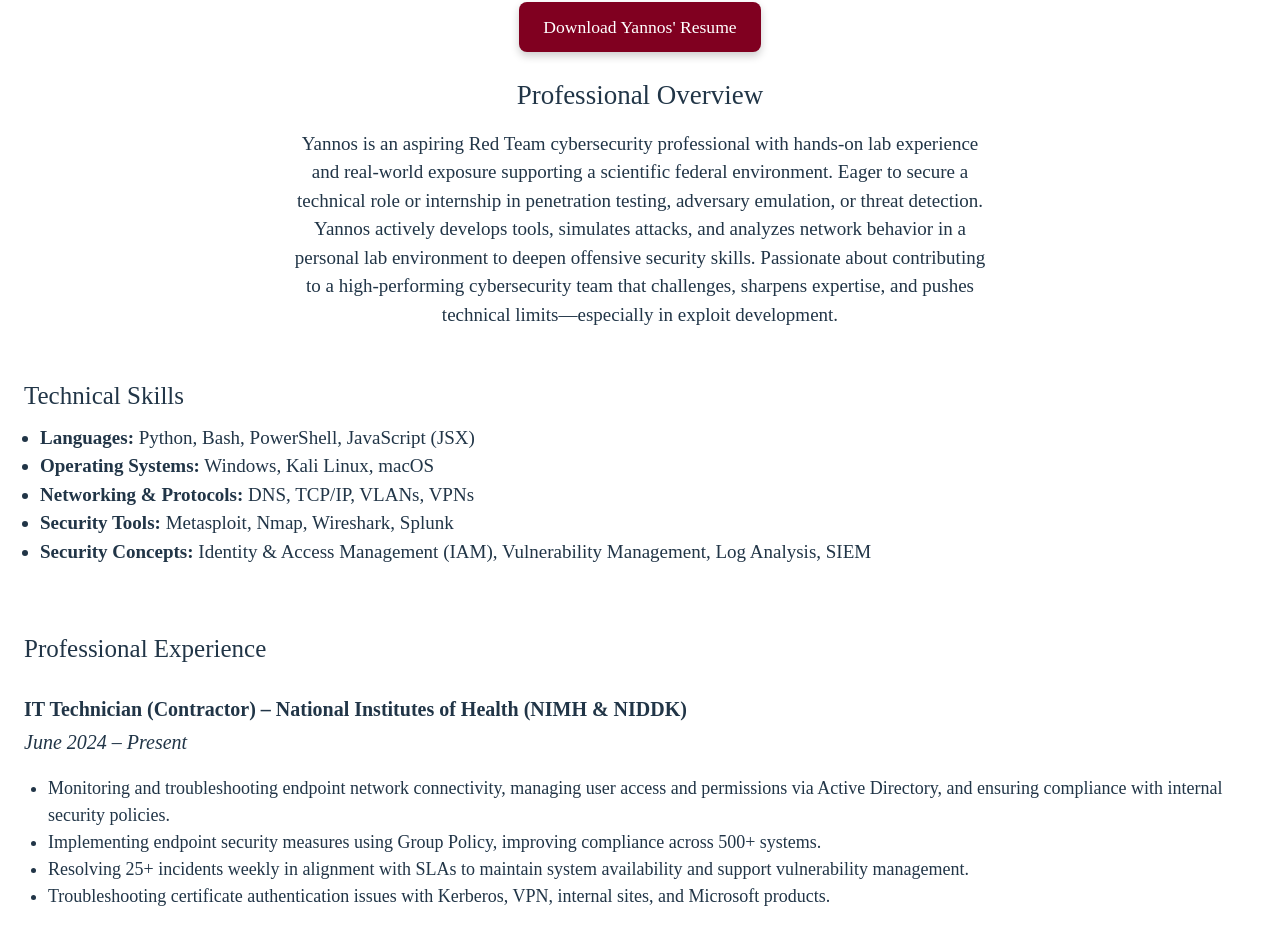
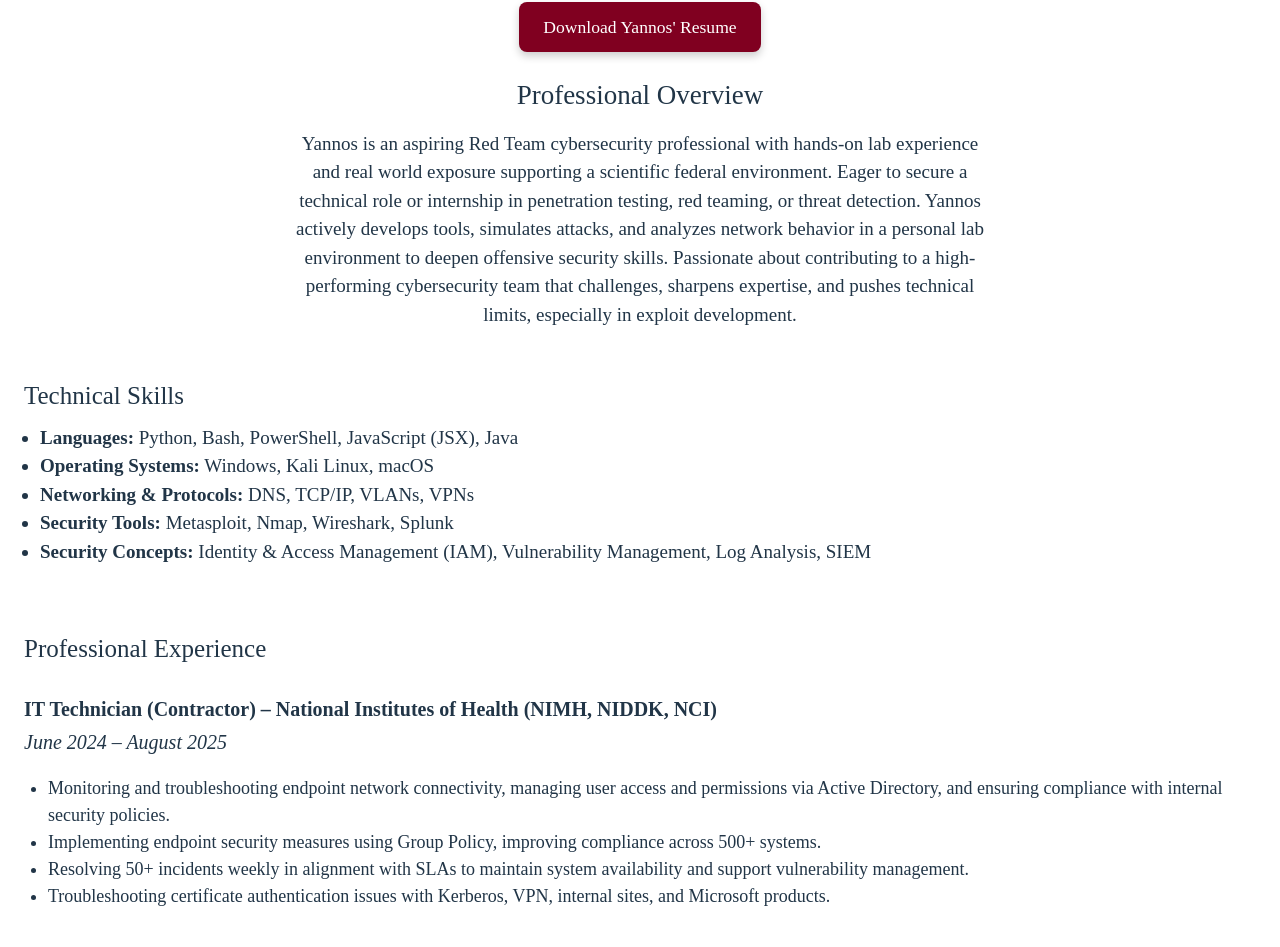
Before and after one commit to Yankbot/Professional-Portfolio, a React (Vite) app: page /#/resume in a window 1280 px wide. Shown: the part 139-1086 px from the top of the page. Built offline with nearby package versions, Linux system fonts and the light colour scheme.

Commit message:
Portfolio Updates

```diff
--- a/src/pages/AboutMe.jsx
+++ b/src/pages/AboutMe.jsx
@@ -4,16 +4,20 @@
         <h1 style={{padding: ".5rem"}}>About Me</h1>
         <div style={{textAlign: "center", fontSize: "22px", padding: "0rem", maxWidth: "1900px", lineHeight: "2"}}>
            <p>
-          I'm an ambitious cybersecurity enthusiast with a focus on Red Teaming, exploit development, and deep technical knowledge across IT and Security. I'm currently pursuing my B.S. in Cyber Operations at the University of Maryland Global Campus, expecting to graduate by the end of 2026.
+          I'm an ambitious cybersecurity enthusiast with a focus on Red Teaming, exploit development, and deep technical knowledge across IT and Security.
+          I'm currently pursuing my B.S. in Cyber Operations at the University of Maryland Global Campus, and I'll be graduating August 2026.
         </p>
         <p>
-          Professionally, I work full-time as an IT Technician for the National Institute of Mental Health. In this role, I support a wide variety of systems and staff, contributing to vital research operations by ensuring technical issues are resolved and systems remain compliant.
+          Professionally, I worked full time as an IT Technician for the National Institute of Mental Health. In this role, I support a wide variety of systems and staff,
+          contributing to vital research operations by ensuring technical issues are resolved and systems remain compliant.
         </p>
         <p>
-          Outside of work, I enjoy playing soccer, weightlifting, and diving into personal research and projects that expand my technical skillset. I currently hold an A.A.S. in Cybersecurity and the Splunk Core Certified User certification. I'm also actively preparing for the CompTIA Security+ (SY0-701), which I plan to complete in June 2025.
+          Outside of work, I enjoy many hobbies like playing soccer, weightlifting, reading philosophy, hiking, riding motorcycles and diving into personal research and projects.
+          I currently hold an A.A.S. in Cybersecurity and the Splunk Core Certified User certification.
         </p>
         <p>
-          I'm seeking an internship or full-time position that provides mentorship, challenges me technically, and allows me to grow in the field of Red Teaming and cybersecurity operations.
+          Currently, I am seeking an internship or full-time position that provides mentorship, challenges me technically, and allows me to grow in the field of Red Teaming
+          and cybersecurity operations.
         </p>
         </div>
     </div>
--- a/src/pages/Home.jsx
+++ b/src/pages/Home.jsx
@@ -51,7 +51,6 @@
                 <h1>Certifications:</h1>
                 <div style={{ fontSize: "23px" }}>
                     <div>Splunk Core Certified User</div>
-                    <div>CompTIA Security+ (Expected 2025)</div>
                     </div>
                 <div/>
             </div>
--- a/src/pages/Resume.jsx
+++ b/src/pages/Resume.jsx
@@ -3,7 +3,7 @@
     <div style={{textAlign: "center", padding: ".5rem"}}>
         <h1>Resume</h1>
         <a
-            href="/Professional-Portfolio/resume.pdf"
+            href="/Professional-Portfolio/Yannos_Papaevangelou_Resume.pdf"
             download="Yannos_Resume.pdf"
             style={{
                 display: "inline-block",
@@ -22,13 +22,13 @@
         <div style={{textAlign: "center", fontSize: "18px"}}>
             <h2 style={{fontWeight: 200}}> Professional Overview</h2>
             <p style={{maxWidth: "700px", margin: "0 auto", fontWeight: 300, fontSize: "19px", marginTop: "-.5rem"}}>
-             Yannos is an aspiring Red Team cybersecurity professional with hands-on lab experience and real-world exposure supporting a scientific federal environment. Eager to secure a technical role or internship in penetration testing, adversary emulation, or threat detection. Yannos actively develops tools, simulates attacks, and analyzes network behavior in a personal lab environment to deepen offensive security skills. Passionate about contributing to a high-performing cybersecurity team that challenges, sharpens expertise, and pushes technical limits—especially in exploit development.
+             Yannos is an aspiring Red Team cybersecurity professional with hands-on lab experience and real  world exposure supporting a scientific federal environment. Eager to secure a technical role or internship in penetration testing, red teaming, or threat detection. Yannos actively develops tools, simulates attacks, and analyzes network behavior in a personal lab environment to deepen offensive security skills. Passionate about contributing to a high-performing cybersecurity team that challenges, sharpens expertise, and pushes technical limits, especially in exploit development.
             </p>
         </div>
         <div style={{textAlign: "left", marginTop: "3rem", fontSize: "20px"}}>
             <h3 style={{textAlign: "left", fontSize: "25px", fontWeight: "200",}}>Technical Skills</h3>
             <ul style={{fontSize: "19px", padding: "1rem", marginTop: "-2rem"}}>
-                <li><strong>Languages:</strong> Python, Bash, PowerShell, JavaScript (JSX)</li>
+                <li><strong>Languages:</strong> Python, Bash, PowerShell, JavaScript (JSX), Java</li>
                 <li><strong>Operating Systems:</strong> Windows, Kali Linux, macOS</li>
                 <li><strong>Networking & Protocols:</strong> DNS, TCP/IP, VLANs, VPNs </li>
                 <li><strong>Security Tools:</strong> Metasploit, Nmap, Wireshark, Splunk</li>
@@ -39,12 +39,12 @@
             <h3 style={{textAlign: "left", fontSize: "25px", fontWeight: "200",}}>Professional Experience</h3>
             <div style={{marginBottom: "2rem"}}>
                 <h4 style={{fontSize: "20px", marginBottom: "0.2rem"}}>
-                    IT Technician (Contractor) – National Institutes of Health (NIMH & NIDDK)</h4>
-                    <p style={{fontSize:"20px", fontStyle: "italic", marginTop: "0", marginBottom: "0.5rem" }}>June 2024 – Present</p>
+                    IT Technician (Contractor) – National Institutes of Health (NIMH, NIDDK, NCI)</h4>
+                    <p style={{fontSize:"20px", fontStyle: "italic", marginTop: "0", marginBottom: "0.5rem" }}>June 2024 – August 2025</p>
             <ul style={{fontSize: "18px", paddingLeft: "1.5rem"}}>
                 <li>Monitoring and troubleshooting endpoint network connectivity, managing user access and permissions via Active Directory, and ensuring compliance with internal security policies.</li>
                 <li>Implementing endpoint security measures using Group Policy, improving compliance across 500+ systems.</li>
-                <li>Resolving 25+ incidents weekly in alignment with SLAs to maintain system availability and support vulnerability management.</li>
+                <li>Resolving 50+ incidents weekly in alignment with SLAs to maintain system availability and support vulnerability management.</li>
                 <li>Troubleshooting certificate authentication issues with Kerberos, VPN, internal sites, and Microsoft products.</li>
             </ul>
         </div>
```
Also changed, not shown: 2 other files (tests, documents, lock files or other folders).
